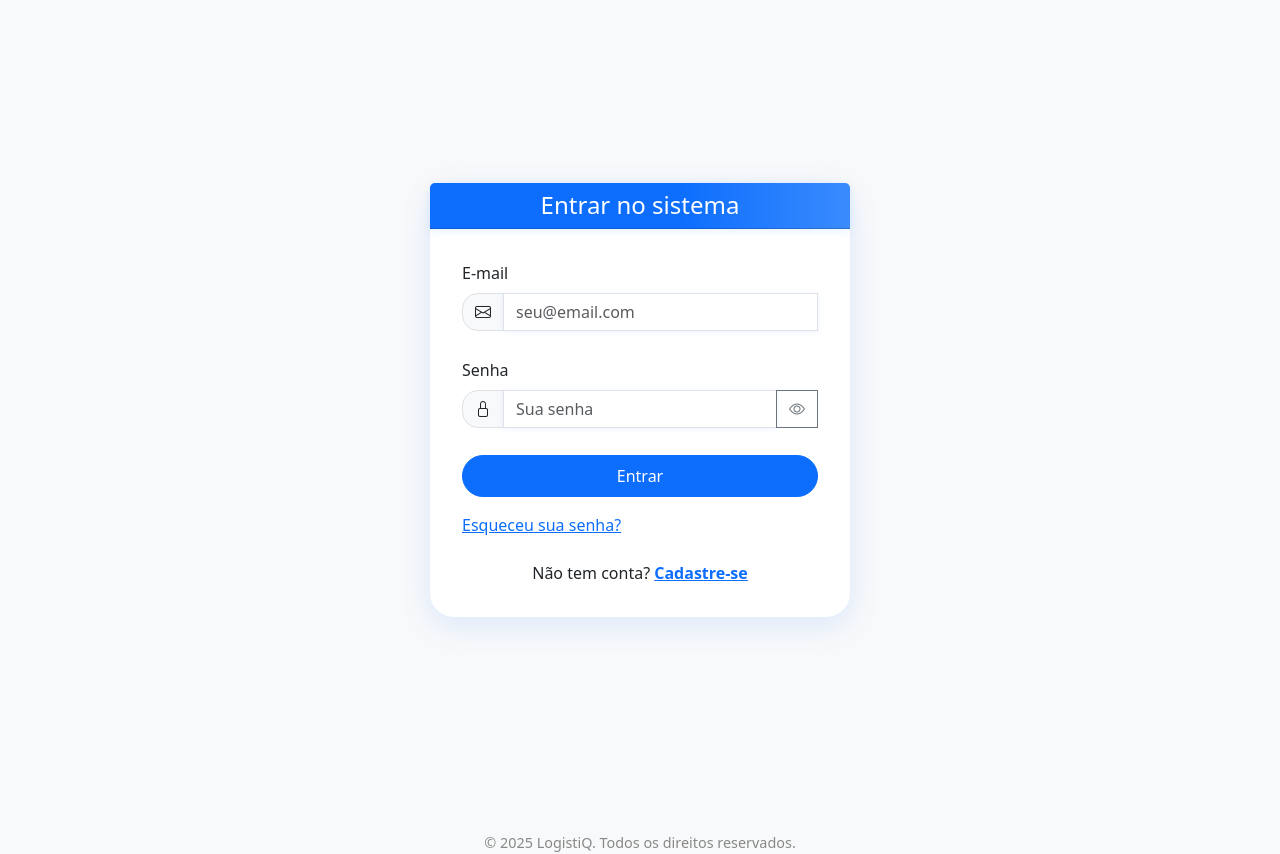
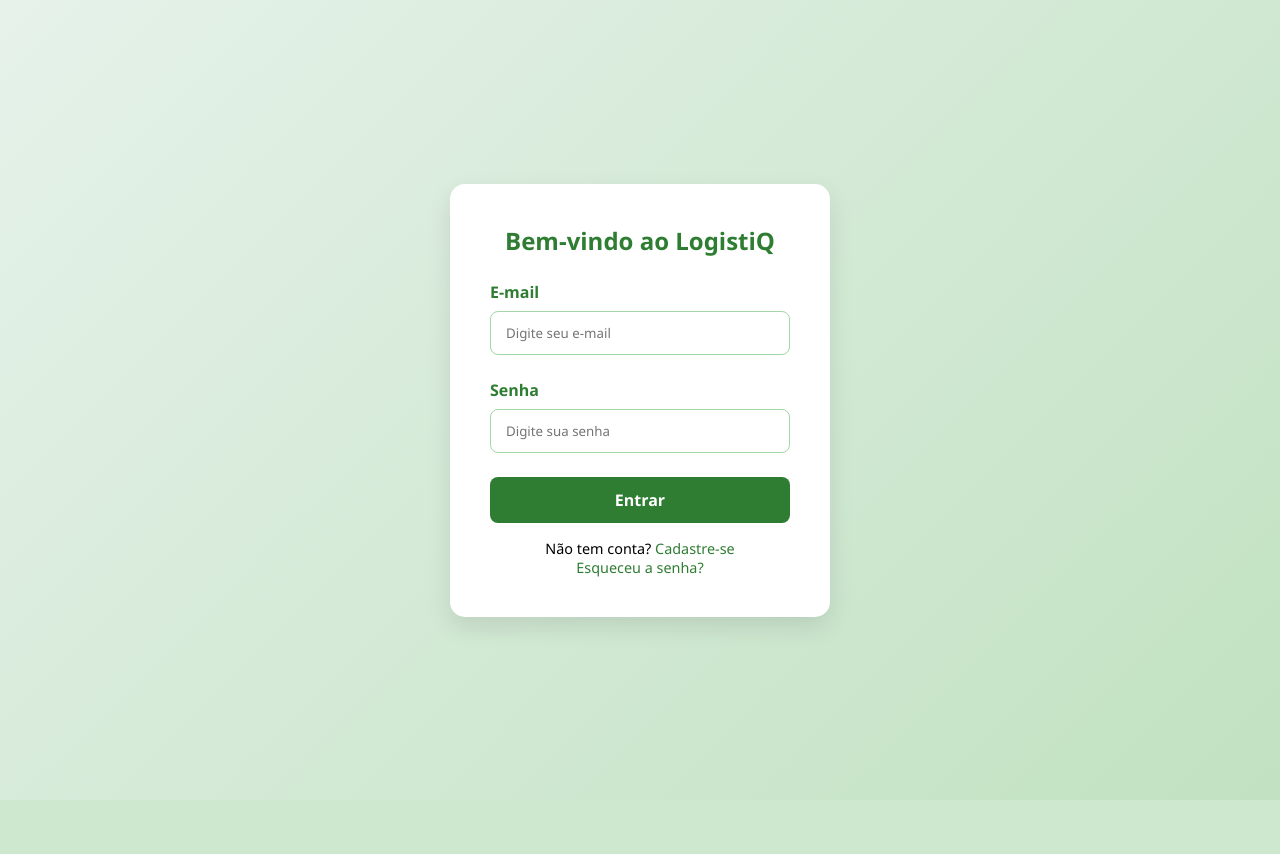
Before and after one commit to NicolasGayb/LogistiQ, a Flask app: page /login in a window 1280 px wide. After the commit the page ends 800 px from the top, so only its background shows below. Run offline with Flask 3, Linux system fonts and the light colour scheme.

Commit message:
refatora login e cadastro

```diff
--- a/app/templates/login.html
+++ b/app/templates/login.html
@@ -2,113 +2,144 @@
 <html lang="pt-br">
 <head>
     <meta charset="UTF-8">
-    <title>{% block title %}Login - LogistiQ{% endblock %}</title>
-    <link href="https://cdn.jsdelivr.net/npm/bootstrap@5.3.3/dist/css/bootstrap.min.css" rel="stylesheet">
+    <title>Login - LogistiQ</title>
     <link rel="stylesheet" href="https://cdn.jsdelivr.net/npm/bootstrap-icons@1.10.5/font/bootstrap-icons.css">
     <style>
-        .input-group-text { background: #f8f9fa; border-radius: 1rem 0 0 1rem; }
-        .form-control { border-radius: 0 1rem 1rem 0; box-shadow: 0 1px 6px rgba(13,110,253,0.08); }
-        .card { border-radius: 1.5rem; box-shadow: 0 8px 32px rgba(13,110,253,0.12); border: none; }
-        .card-header { background: linear-gradient(90deg, #0d6efd 60%, #3a8bfd 100%); color: #fff; border-radius: 1.5rem 1.5rem 0 0; box-shadow: 0 2px 8px rgba(13,110,253,0.10); }
-        .btn-primary { border-radius: 2rem; font-weight: 500; }
-        .footer { font-size: 0.9em; color: #888; text-align: center; margin-top: 2rem; }
-        .card-body { padding: 2rem; }
-        .mb-3 { margin-bottom: 1.7rem!important; }
+        /* Reset e corpo */
+        * {
+            box-sizing: border-box;
+            margin: 0;
+            padding: 0;
+            font-family: 'Segoe UI', sans-serif;
+        }
+
+        body {
+            height: 100vh;
+            display: flex;
+            justify-content: center;
+            align-items: center;
+            background: linear-gradient(135deg, #e6f2ea, #c1e1c1);
+        }
+
+        /* Card de login */
+        .login-card {
+            background: white;
+            border-radius: 15px;
+            padding: 2.5rem;
+            box-shadow: 0 10px 25px rgba(0,0,0,0.1);
+            width: 100%;
+            max-width: 380px;
+            text-align: center;
+        }
+
+        .login-card h2 {
+            color: #2e7d32;
+            margin-bottom: 1.5rem;
+        }
+
+        /* Inputs */
+        .form-group {
+            margin-bottom: 1.5rem;
+        }
+
+        .form-group label {
+            display: block;
+            text-align: left;
+            font-weight: 600;
+            color: #2e7d32;
+            margin-bottom: 0.5rem;
+        }
+
+        .form-group input {
+            width: 100%;
+            padding: 12px 15px;
+            border-radius: 8px;
+            border: 1px solid #a5d6a7;
+            outline: none;
+            transition: 0.3s;
+        }
+
+        .form-group input:focus {
+            border-color: #2e7d32;
+            box-shadow: 0 0 5px rgba(46, 125, 50, 0.4);
+        }
+
+        /* Botão */
+        .login-card button {
+            width: 100%;
+            padding: 12px;
+            border: none;
+            border-radius: 8px;
+            background-color: #2e7d32;
+            color: white;
+            font-weight: 600;
+            font-size: 1rem;
+            cursor: pointer;
+            transition: 0.3s;
+        }
+
+        .login-card button:hover {
+            background-color: #1b5e20;
+        }
+
+        /* Links extras */
+        .extra-links {
+            margin-top: 1rem;
+            font-size: 0.9rem;
+        }
+
+        .extra-links a {
+            color: #2e7d32;
+            text-decoration: none;
+            font-weight: 500;
+        }
+
+        .extra-links a:hover {
+            text-decoration: underline;
+        }
+
+        /* Mensagens flash */
+        .alert {
+            padding: 10px 15px;
+            border-radius: 8px;
+            background-color: #c8e6c9;
+            color: #1b5e20;
+            margin-bottom: 1rem;
+        }
     </style>
 </head>
-<body class="bg-light">
+<body>
 
-    <div class="container d-flex justify-content-center align-items-center vh-100">
-        {% block content %}
-        <!-- Conteúdo padrão do login (será substituído por outras páginas) -->
-        <div class="card w-100" style="max-width: 420px;">
-            <div class="card-header text-center">
-                <h4 class="mb-0">Entrar no sistema</h4>
-            </div>
-            <div class="card-body">
+    <div class="login-card">
+        <h2>Bem-vindo ao LogistiQ</h2>
 
-                <!-- Mensagens de erro ou sucesso -->
+        <!-- Mensagens de alerta -->
         {% with messages = get_flashed_messages() %}
         {% if messages %}
-                    <div class="alert alert-warning alert-dismissible fade show" role="alert">
-                        <i class="bi bi-exclamation-triangle-fill me-2"></i>
             {% for message in messages %}
-                            <span>{{ message }}</span><br>
+                <div class="alert">{{ message }}</div>
             {% endfor %}
-                        <button type="button" class="btn-close" data-bs-dismiss="alert" aria-label="Close"></button>
-                    </div>
         {% endif %}
         {% endwith %}
 
         <!-- Formulário de login -->
-                <form action="{{ url_for('auth.login') }}" method="post" novalidate>
-                    <div class="mb-3">
-                        <label for="email" class="form-label">E-mail</label>
-                        <div class="input-group">
-                            <span class="input-group-text"><i class="bi bi-envelope"></i></span>
-                            <input type="email" name="email" id="email" class="form-control" required placeholder="seu@email.com">
-                            <div class="invalid-feedback">Informe um e-mail válido.</div>
+        <form action="{{ url_for('auth.login') }}" method="POST" novalidate>
+            <div class="form-group">
+                <label for="email">E-mail</label>
+                <input type="email" id="email" name="email" placeholder="Digite seu e-mail" required>
+            </div>
+            <div class="form-group">
+                <label for="senha">Senha</label>
+                <input type="password" id="senha" name="senha" placeholder="Digite sua senha" required>
+            </div>
+            <button type="submit">Entrar</button>
+        </form>
+
+        <div class="extra-links">
+            <p>Não tem conta? <a href="{{ url_for('auth.registro') }}">Cadastre-se</a></p>
+            <p><a href="{{ url_for('routes.forgot_password') }}">Esqueceu a senha?</a></p>
         </div>
     </div>
 
-                    <div class="mb-3">
-                        <label for="senha" class="form-label">Senha</label>
-                        <div class="input-group">
-                            <span class="input-group-text"><i class="bi bi-lock"></i></span>
-                            <input type="password" name="senha" id="senha" class="form-control" required placeholder="Sua senha">
-                            <button type="button" class="btn btn-outline-secondary" id="toggleSenha" tabindex="-1"><i class="bi bi-eye"></i></button>
-                            <div class="invalid-feedback">Informe sua senha.</div>
-                        </div>
-                    </div>
-
-                    <button type="submit" class="btn btn-primary w-100 py-2">Entrar</button>
-                </form>
-                <div class="mt-3">
-                    <a href="{{ url_for('routes.forgot_password') }}">Esqueceu sua senha?</a>
-                </div>
-                <div class="text-center mt-4">
-                    <p class="mb-0">Não tem conta? <a href="{{ url_for('auth.registro') }}" class="link-primary fw-bold">Cadastre-se</a></p>
-                </div>
-            </div>
-        </div>
-        {% endblock %}
-    </div>
-
-    <div class="footer">
-        &copy; 2025 LogistiQ. Todos os direitos reservados.
-    </div>
-
-    <script src="https://cdn.jsdelivr.net/npm/bootstrap@5.3.3/dist/js/bootstrap.bundle.min.js"></script>
-    <script>
-    // Validação visual Bootstrap
-    (() => {
-      'use strict';
-      const forms = document.querySelectorAll('form');
-      Array.from(forms).forEach(form => {
-        form.addEventListener('submit', event => {
-          if (!form.checkValidity()) {
-            event.preventDefault();
-            event.stopPropagation();
-          }
-          form.classList.add('was-validated');
-        }, false);
-      });
-    })();
-
-    // Mostrar/ocultar senha
-    document.getElementById('toggleSenha').addEventListener('click', function() {
-        const senhaInput = document.getElementById('senha');
-        const icon = this.querySelector('i');
-        if (senhaInput.type === 'password') {
-            senhaInput.type = 'text';
-            icon.classList.remove('bi-eye');
-            icon.classList.add('bi-eye-slash');
-        } else {
-            senhaInput.type = 'password';
-            icon.classList.remove('bi-eye-slash');
-            icon.classList.add('bi-eye');
-        }
-    });
-    </script>
 </body>
 </html>
```
Also changed, not shown: app/templates/registro.html (+134 -150 lines). Lines whose indentation alone changed are shown as unchanged.
